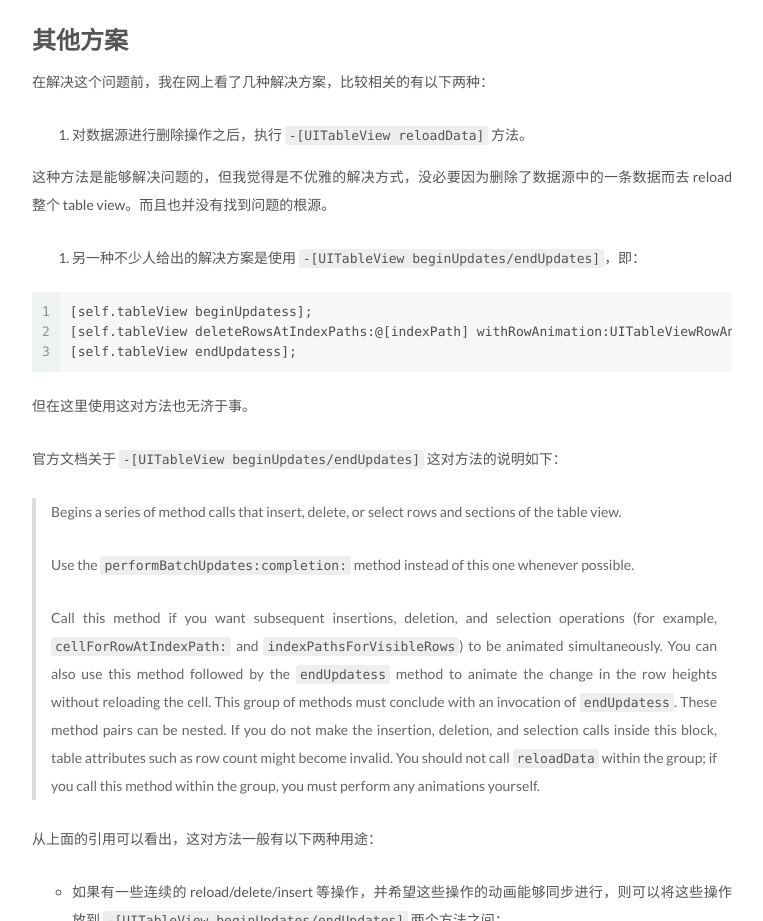
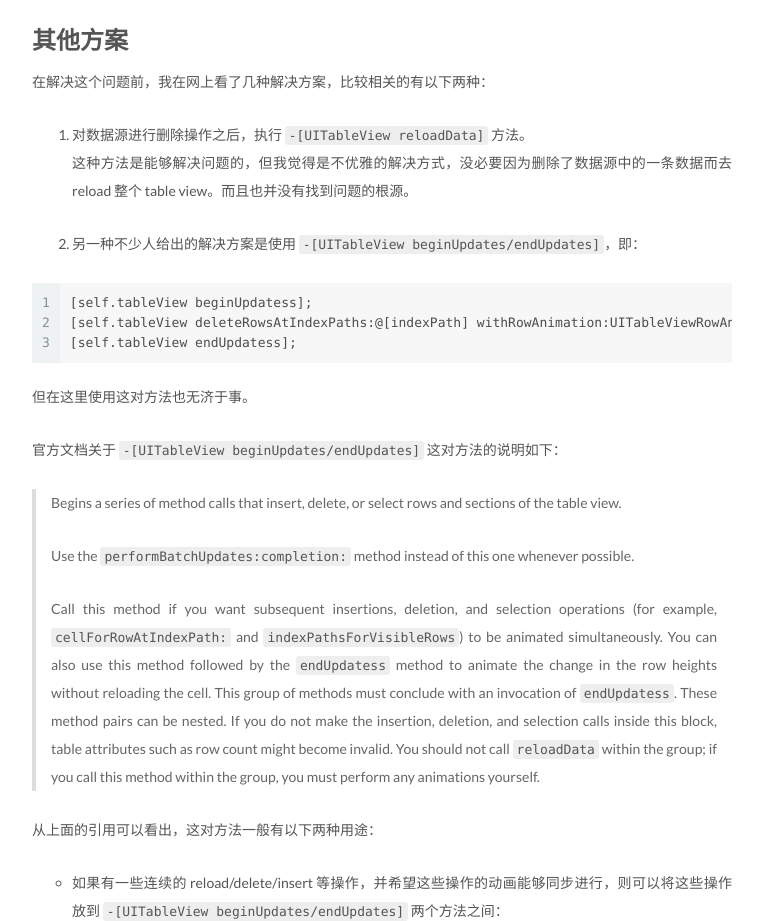
Before and after one commit to hulizhen/hulizhen.github.io, a plain HTML site: page debug-a-crash-in-uitableview/index.html in a window 1280 px wide. Shown: the part 3963-4884 px from the top of the page, without its empty margins (98-861 px from the left). Drawn offline with Linux system fonts and the light colour scheme; some packages are replaced by stand-ins of ours; a script that the page names is missing.

Commit message:
Site updated: 2017-09-22 19:12:17

```diff
--- a/debug-a-crash-in-uitableview/index.html
+++ b/debug-a-crash-in-uitableview/index.html
@@ -103,7 +103,7 @@
 <meta property="og:description" content="我们的应用是类似微博这样的 Feed 流（使用 UITableView 实现）产品。 在用户未登录的情况下刷新 Feed 流时，会有一定的策略在 Feed 数据源中插入登录卡片，引导用户点击该卡片进行登录。用户登录成功后会将该登录卡片从 Feed 数据源中删除并刷新 table view 界面。但昨天出了一个偶现的 bug：用户通过登录卡片登录成功后，在执行卡片删除操作时应用竟然崩溃了。">
 <meta property="og:locale" content="zh-Hans">
 <meta property="og:image" content="http://ohcoqbf8e.bkt.clouddn.com/20170922142316_YxpkCR_frame-stack.jpeg">
-<meta property="og:updated_time" content="2017-09-22T11:07:44.000Z">
+<meta property="og:updated_time" content="2017-09-22T11:11:57.000Z">
 <meta name="twitter:card" content="summary">
 <meta name="twitter:title" content="记一次 UITableView 中的崩溃调试过程">
 <meta name="twitter:description" content="我们的应用是类似微博这样的 Feed 流（使用 UITableView 实现）产品。 在用户未登录的情况下刷新 Feed 流时，会有一定的策略在 Feed 数据源中插入登录卡片，引导用户点击该卡片进行登录。用户登录成功后会将该登录卡片从 Feed 数据源中删除并刷新 table view 界面。但昨天出了一个偶现的 bug：用户通过登录卡片登录成功后，在执行卡片删除操作时应用竟然崩溃了。">
@@ -516,11 +516,10 @@
 <p>总结一下就是，<strong>在第一次对 table view 进行 reload 操作之后，所有引起数据源变化的操作都应该及时地通过 reload/delete/insert 等方法对 table view 进行更新，避免数据源和界面的数据不一致。</strong></p>
 <h1 id="其他方案"><a href="#其他方案" class="headerlink" title="其他方案"></a>其他方案</h1><p>在解决这个问题前，我在网上看了几种解决方案，比较相关的有以下两种：</p>
 <ol>
-<li>对数据源进行删除操作之后，执行 <code>-[UITableView reloadData]</code> 方法。</li>
-</ol>
-<p>这种方法是能够解决问题的，但我觉得是不优雅的解决方式，没必要因为删除了数据源中的一条数据而去 reload 整个 table view。而且也并没有找到问题的根源。</p>
-<ol>
-<li>另一种不少人给出的解决方案是使用 <code>-[UITableView beginUpdates/endUpdates]</code>，即：</li>
+<li><p>对数据源进行删除操作之后，执行 <code>-[UITableView reloadData]</code> 方法。<br>这种方法是能够解决问题的，但我觉得是不优雅的解决方式，没必要因为删除了数据源中的一条数据而去 reload 整个 table view。而且也并没有找到问题的根源。</p>
+</li>
+<li><p>另一种不少人给出的解决方案是使用 <code>-[UITableView beginUpdates/endUpdates]</code>，即：</p>
+</li>
 </ol>
 <figure class="highlight plain"><table><tr><td class="gutter"><pre><div class="line">1</div><div class="line">2</div><div class="line">3</div></pre></td><td class="code"><pre><div class="line">[self.tableView beginUpdatess];</div><div class="line">[self.tableView deleteRowsAtIndexPaths:@[indexPath] withRowAnimation:UITableViewRowAnimationNone];</div><div class="line">[self.tableView endUpdatess];</div></pre></td></tr></table></figure>
 <p>但在这里使用这对方法也无济于事。</p>
```
